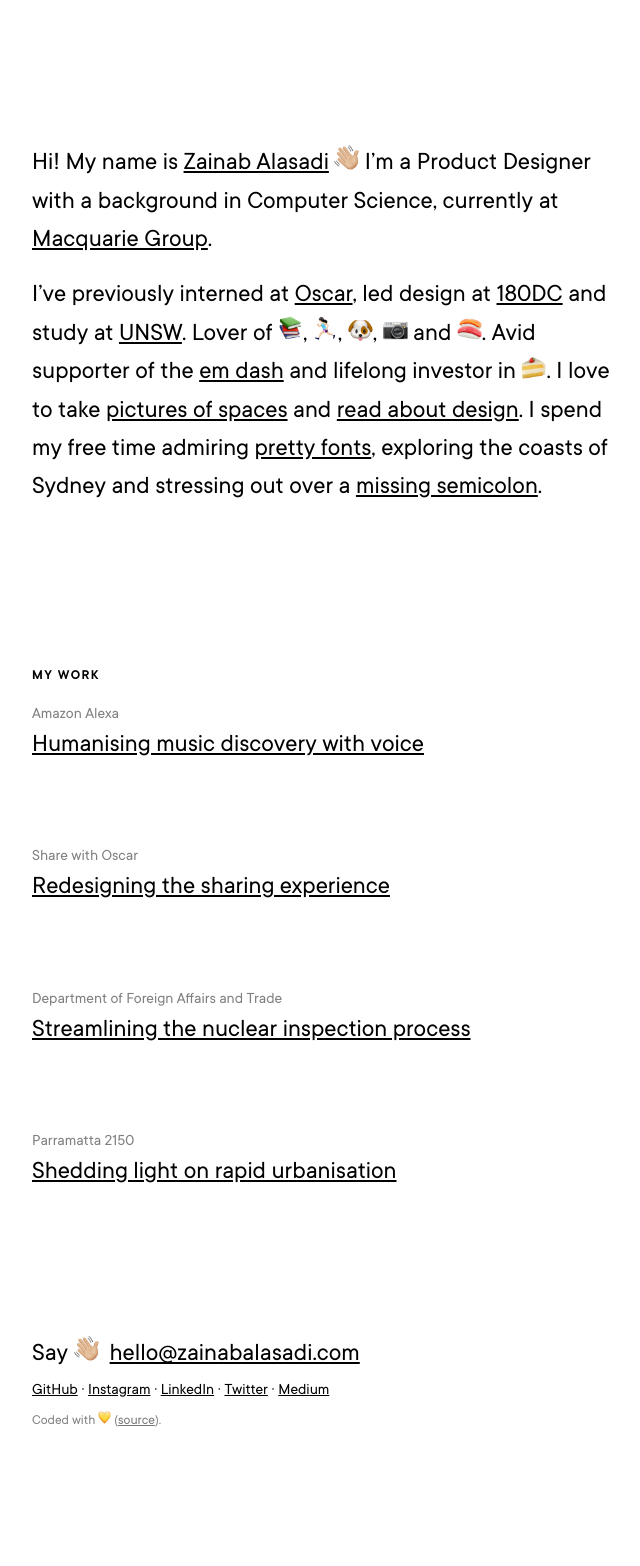
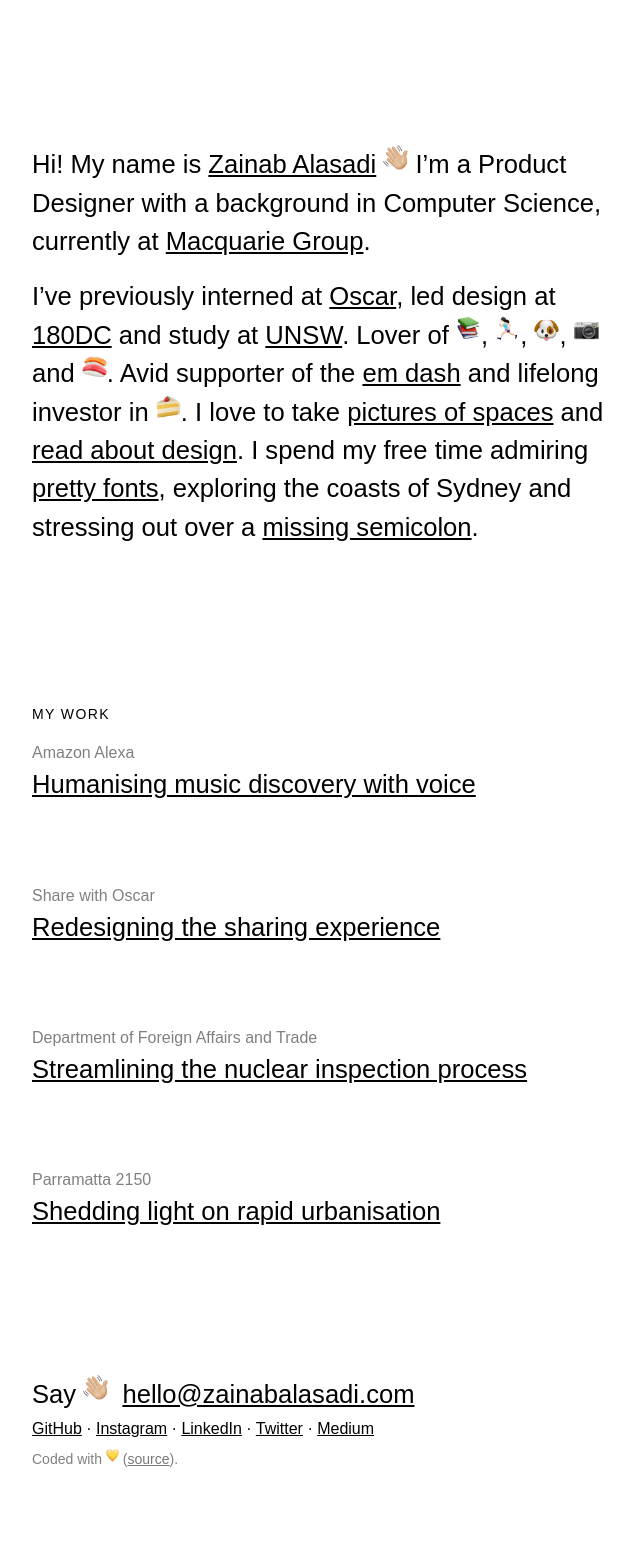
Before and after one commit to zainabalasadi/zainabalasadi.com, a Jekyll site: the page built from index.md, in a window 1280 px wide. Shown: the whole page, without its empty margins (112-752 px from the left). Built offline with Jekyll 4.4.1, drawn with Linux system fonts in a browser that asks for light colours; before the commit the page ends 1528 px from its top, so only the background shows below that.

Commit message:
Added fallback fonts and swap font display mechanism

```diff
--- a/assets/css/main.scss
+++ b/assets/css/main.scss
@@ -26,8 +26,8 @@
 //    url('../fonts/BananaGrotesk-Medium.svg#Banana-Medium') format('svg');
 // }
 @font-face {
-   font-family: 'TTCommons-Regular';
-   font-display: auto;
+   font-family: 'TTCommons-Regular', "Helvetica", "Arial", sans-serif;
+   font-display: swap;
    src: url('../fonts/TTCommons-Regular.eot');
    src: url('../fonts/TTCommons-Regular.eot?#iefix') format('embedded-opentype'),
    url('../fonts/TTCommons-Regular.woff2') format('woff2'),
@@ -37,8 +37,8 @@
 }
 
 @font-face {
-   font-family: 'TTCommons-DemiBold';
-   font-display: auto;
+   font-family: 'TTCommons-DemiBold', "Helvetica", "Arial", sans-serif;
+   font-display: swap;
    src: url('../fonts/TTCommons-DemiBold.eot');
    src: url('../fonts/TTCommons-DemiBold.eot?#iefix') format('embedded-opentype'),
    url('../fonts/TTCommons-DemiBold.woff2') format('woff2'),
```
Also changed, not shown: 1 other file.
